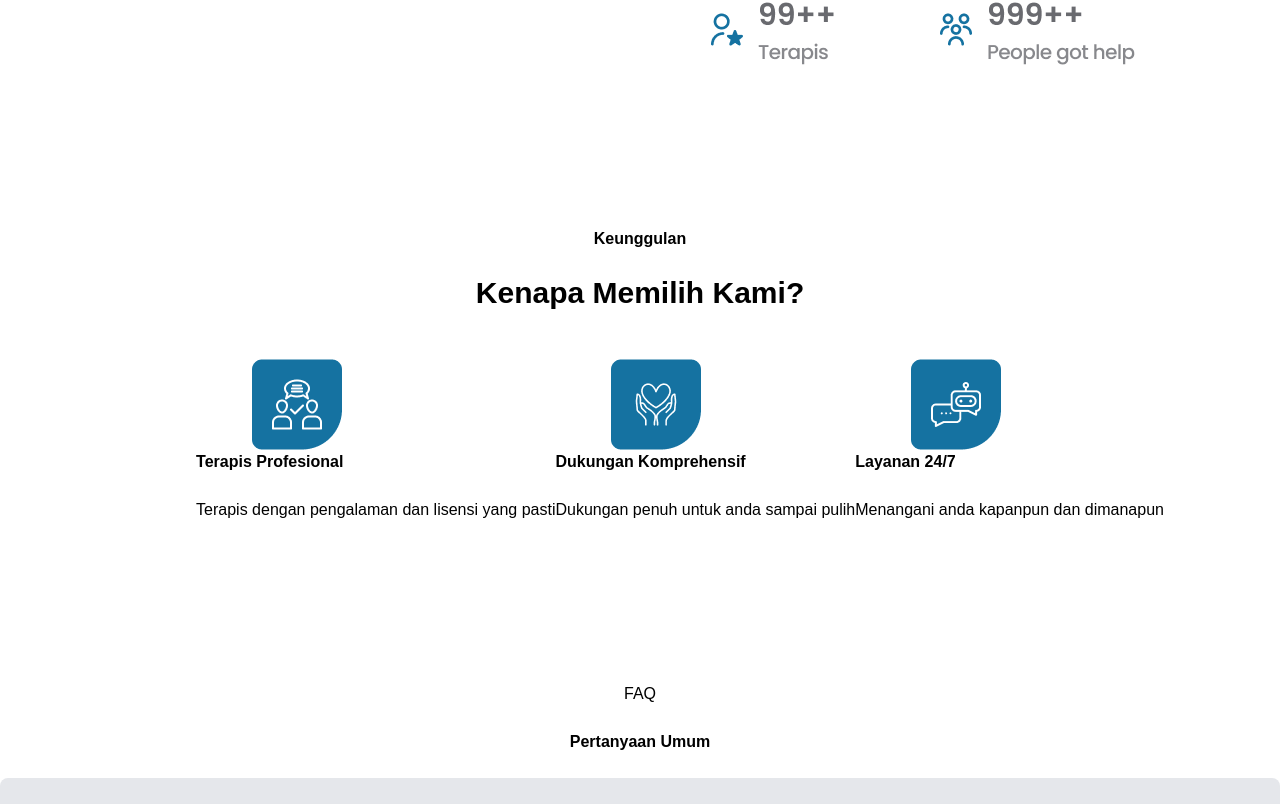
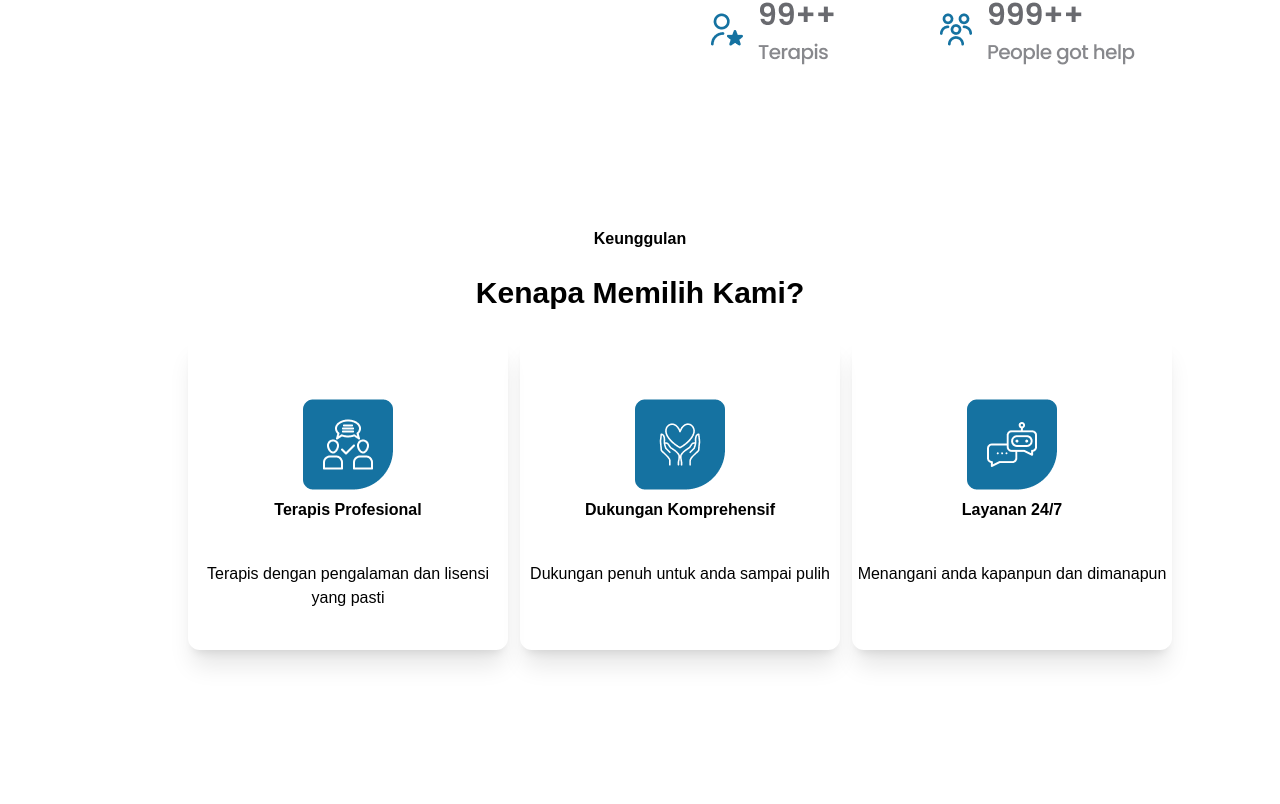
Before and after one commit to kupzed/InnerStrength, a React (Create React App) app: page / in a window 1280 px wide. Shown: the part 1993-2797 px from the top of the page. Built offline with nearby package versions, Linux system fonts and the light colour scheme; the HTML template or start-up script is replaced by a standard one.

Commit message:
update repo

```diff
--- a/package.json
+++ b/package.json
@@ -9,6 +9,7 @@
     "react": "^18.3.1",
     "react-dom": "^18.3.1",
     "react-icons": "^5.2.1",
+    "react-router-dom": "^6.23.1",
     "react-scripts": "5.0.1",
     "react-scroll": "^1.9.0",
     "react-slick": "^0.30.2",
--- a/src/App.js
+++ b/src/App.js
@@ -1,27 +1,47 @@
-import Navbar from "./components/Navbar";
-import Home from "./components/Home";
-import Page from "./components/Page";
-import Layanan from "./components/Layanan";
-import Rating from "./components/Rating";
-import Keunggulan from "./components/Keunggulan";
-import Faq from "./components/FAQ";
-import Accordion from "./components/Accordion";
-import Footer from "./components/Footer";
+import React from 'react'
+import { BrowserRouter, Routes, Route } from "react-router-dom";
+import Login from './pages/Login.jsx';
+import Landingpage from './pages/Landingpage.jsx';
 
-function App() {
+const App = () => {
   return (
-    <div className="overflow-hidden">
-      <Navbar />
-      <Home />
-      <Page />
-      <Layanan />
-      <Rating />
-      <Keunggulan />
-      <Faq />
-      <Accordion />
-      <Footer />
+    <div>
+      <BrowserRouter>
+      <Routes>
+          <Route path="/" element={<Landingpage />} />
+          <Route path="/Login" element={<Login />} />
+        </Routes>
+      </BrowserRouter>
     </div>
-  );
+  )
 }
 
-export default App;
+export default App
+
+// import Navbar from "./components/Navbar";
+// import Home from "./components/Home";
+// import Page from "./components/Page";
+// import Layanan from "./components/Layanan";
+// import Rating from "./components/Rating";
+// import Keunggulan from "./components/Keunggulan";
+// import Faq from "./components/FAQ";
+// import Accordion from "./components/Accordion";
+// import Footer from "./components/Footer";
+
+// function App() {
+//   return (
+//     <div className="overflow-hidden">
+//       <Navbar />
+//       <Home />
+//       <Page />
+//       <Layanan />
+//       <Rating />
+//       <Keunggulan />
+//       <Faq />
+//       <Accordion />
+//       <Footer />
+//     </div>
+//   );
+// }
+
+// export default App;
--- a/src/components/Footer.jsx
+++ b/src/components/Footer.jsx
@@ -23,15 +23,24 @@ const Footer = () => {
                             <li>Komunitas</li>
                         </ul>
                     </div>
-                    <div>
+                    <div className="flex">
+                        <div>
                         <h4 className="pb-4 font-bold">Contact Info</h4>
                         <ul className="text">
                             <li>+123 456 789</li>
                             <li>innerstrength@gmail.com</li>
                             <li>Indonesia</li>
                         </ul>
-                    </div>
-                    <div className="mb-5 max-w-7xl flex flex-col sm:flex-row py-4 mx-auto justify-between items-center">
+                        </div>
+                        <div>
+                        <h4 className="pb-4 font-bold">Follow us on</h4>
+                        <ul className="text">
+                            <li>+123 456 789</li>
+                            <li>innerstrength@gmail.com</li>
+                            <li>Indonesia</li>
+                        </ul>
+                        </div>
+                    {/* <div className="mb-5 max-w-7xl flex flex-col sm:flex-row py-4 mx-auto justify-between items-center">
                         <h4 className="pb-4 font-bold flex flex-row flex-wrap">Follow us on</h4>
                         <div>
                             <a href="">
@@ -44,6 +53,7 @@ const Footer = () => {
                                 <FaTwitter/>
                             </a>
                         </div>
+                    </div> */}
                     </div>
                 </div>
             </div>
--- a/src/components/Keunggulan.jsx
+++ b/src/components/Keunggulan.jsx
@@ -7,22 +7,27 @@ const Keunggulan = () => {
   return (
     <div className="pt-40">
       <h3 className="font-bold text-center">Keunggulan</h3>
-            <br></br><h1 className="font-bold text-3xl text-center">Kenapa Memilih Kami?</h1>
-            <div className="flex justify-center px-8 pt-6 ps-28">
-            <div>
-                <img src={satu} alt="" className="pt-6 px-14 flex-direction justify-center" />
+      <br></br>
+      <h1 className="font-bold text-3xl text-center">Kenapa Memilih Kami?</h1>
+      <div className="flex justify-center px-8 pt-6 ps-28 gap-3">
+        <div className="w-80 rounded-xl shadow-xl flex-col items-center flex text-center gap-2 py-10">
+          <img
+            src={satu}
+            alt=""
+            className="pt-6 px-14 flex-direction justify-center"
+          />
           <h3 className="font-bold">Terapis Profesional</h3>
           <br></br>
           <p>Terapis dengan pengalaman dan lisensi yang pasti</p>
         </div>
-            <div>
-                <img src={dua} alt="" className="pt-6 px-14 flex-direction "/>
+        <div className="w-80 rounded-xl shadow-xl flex-col items-center flex text-center gap-2 py-10">
+          <img src={dua} alt="" className="pt-6 px-14 flex-direction " />
           <h3 className="font-bold">Dukungan Komprehensif</h3>
           <br></br>
           <p>Dukungan penuh untuk anda sampai pulih</p>
         </div>
-            <div>
-                <img src={tiga} alt="" className="pt-6 px-14 flex-direction "/>
+        <div className="w-80 rounded-xl shadow-xl flex-col items-center flex text-center gap-2 py-10">
+          <img src={tiga} alt="" className="pt-6 px-14 flex-direction " />
           <h3 className="font-bold">Layanan 24/7</h3>
           <br></br>
           <p>Menangani anda kapanpun dan dimanapun</p>
--- a/src/components/Layanan.jsx
+++ b/src/components/Layanan.jsx
@@ -2,6 +2,8 @@ import React from "react";
 import anxiety from "../assets/anxiety.png";
 import bipolar from "../assets/bipolar.png";
 import depression from "../assets/depression.png";
+import { Link } from "react-router-dom";
+
 const Layanan = () => {
     return (
         <div className="pt-40">
@@ -9,7 +11,9 @@ const Layanan = () => {
         <br></br><h1 className="font-bold text-3xl text-center">Layanan Masalah Kesehatan Mental yang Kami Sediakan</h1>
         <div className="flex justify-center px-8 pt-6">
         <div>
+            <Link to="/">
             <img src={anxiety} alt="" className="pt-6 px-14 flex-direction justify-center shadow hover:shadow-lg" />
+            </Link>
         </div>
         <div>
             <img src={bipolar} alt="" className="pt-6 px-14 flex-direction shadow hover:shadow-lg"/>
--- a/src/components/Navbar.jsx
+++ b/src/components/Navbar.jsx
@@ -1,8 +1,10 @@
 import React, { useEffect, useState } from "react";
 import { navLink } from "../data/dummy";
 import logo from "../assets/logo.png";
-import { Link } from "react-scroll";
+import { Link as Scroll } from "react-scroll";
 import { AiOutlineClose, AiOutlineMenu } from "react-icons/ai";
+import { Link } from "react-router-dom";
+
 const Navbar = () => {
     const [nav, setNav] = useState(false);
     const [isScroll, setIsScroll] = useState(false);
@@ -31,21 +33,21 @@ const Navbar = () => {
             <li className="flex gap-5">
             {navLink.map((item)=>{
             return (
-            <Link
+            <Scroll
                 to={item.id}
                 key={item.id}
                 className="hover:text-blue-700 text-sm md:text-md cursor-pointer"
                 >
                 {item.name}
-            </Link>
+            </Scroll>
             );
             })}
             </li>
         </ul>
         <div className="flex items-center">
-        <button className="px-8 lg:px-6 bg-blue-700 outline-none hover:bg-blue-500 text-white rounded">
+        <Link to="/Login" className="px-8 lg:px-6 bg-blue-700 outline-none hover:bg-blue-500 text-white rounded">
             Sign Up
-            </button>
+            </Link>
             <AiOutlineMenu
             className="text-2xl block md:hidden"
             onClick={() => setNav((prev) => !prev)}
--- /dev/null
+++ b/src/pages/Landingpage.jsx
@@ -0,0 +1,28 @@
+import React from 'react'
+import Navbar from "../components/Navbar";
+import Home from "../components/Home";
+import Page from "../components/Page";
+import Layanan from "../components/Layanan";
+import Rating from "../components/Rating";
+import Keunggulan from "../components/Keunggulan";
+import Faq from "../components/FAQ";
+import Accordion from "../components/Accordion";
+import Footer from "../components/Footer";
+
+const Landingpage = () => {
+  return (
+     <div className="overflow-hidden">
+       <Navbar />
+       <Home />
+       <Page />
+       <Layanan />
+       <Rating />
+       <Keunggulan />
+       <Faq />
+       <Accordion />
+       <Footer />
+     </div>
+  )
+}
+
+export default Landingpage
--- /dev/null
+++ b/src/pages/Login.jsx
@@ -0,0 +1,11 @@
+import React from 'react'
+
+const Login = () => {
+  return (
+    <div>
+      Login
+    </div>
+  )
+}
+
+export default Login
```
Also changed, not shown: 1 other file (tests, documents, lock files or other folders). Lines whose indentation alone changed are shown as unchanged.
